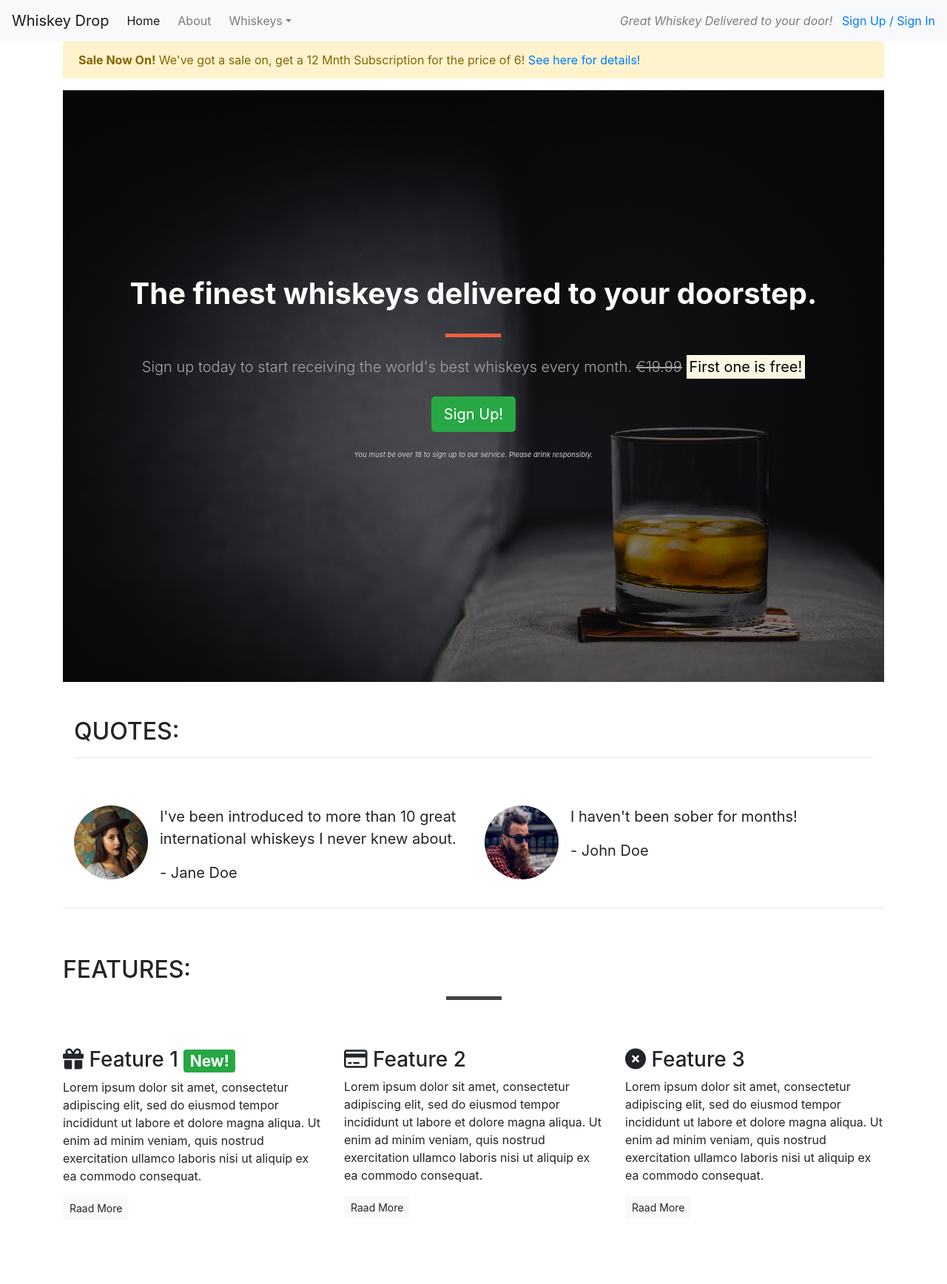
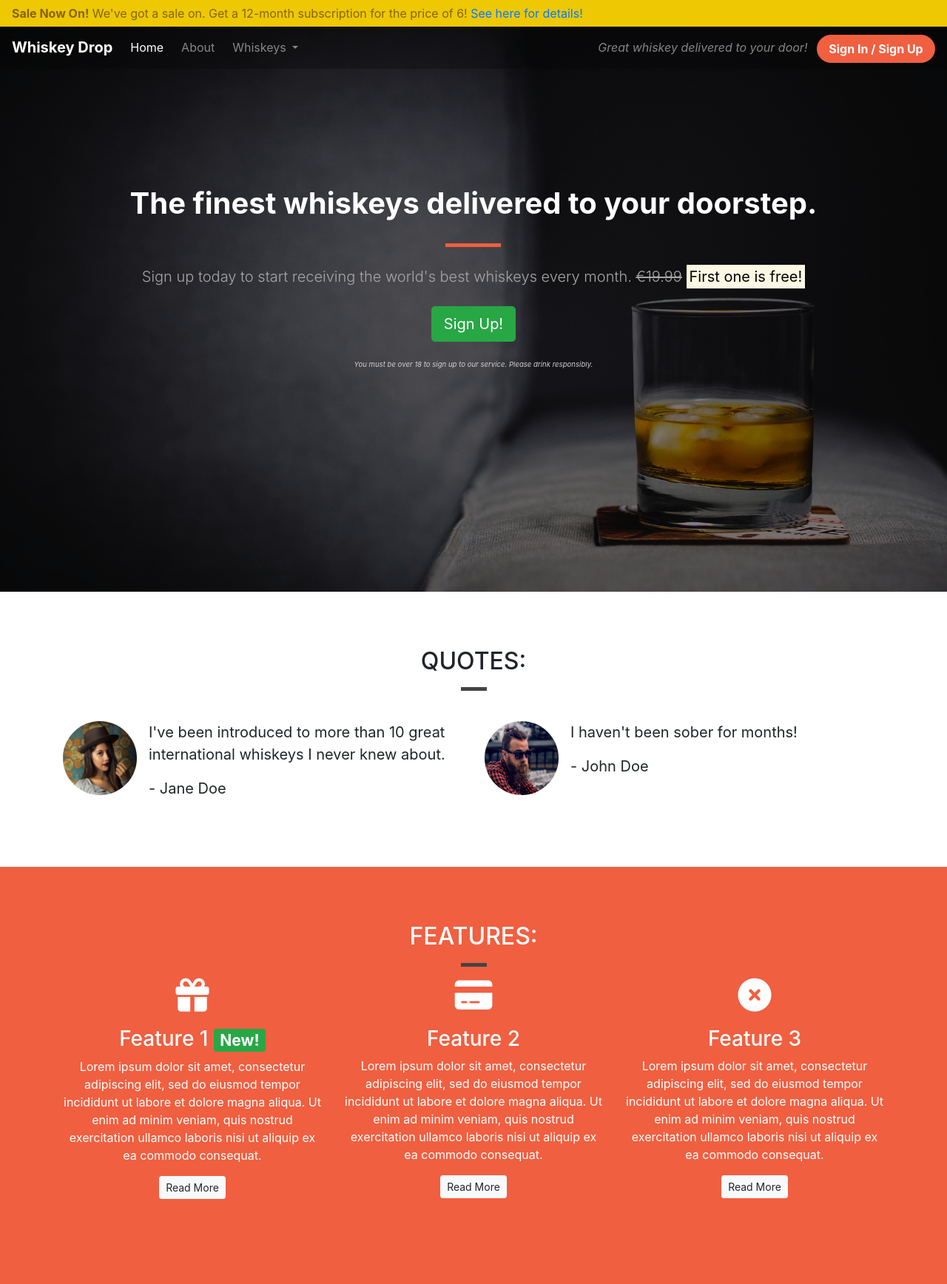
Before and after one commit to stevewhitehouse66/whiskey-drop, a plain HTML site: page index.html in a window 1280 px wide. Shown: the whole page at 74% size. Before the commit the page ends 1665 px from the top, so only its background shows below. Drawn offline with nearby package versions, Linux system fonts and the light colour scheme.

Commit message:
final commit

```diff
--- a/css/style.css
+++ b/css/style.css
@@ -1,28 +1,68 @@
-!
-
-body{
+ ! body {
     font-family: "Roboto", sans-serif;
 }
 
-.alert-container {
+.container-wrapper{
 
 }
-.callout-container{
+.container-wrapper--red{
+    background-color: #f05f40;
+    color: white;
+}
+
+.alert-container .col-12 {
+    padding-left: 0;
+    padding-right: 0;
+
+}
+
+.site-wide-alert {
+    border-radius: 0;
+    margin-bottom: 0;
+    padding: 5px 15px;
+    background-color: #eec802;
+    border-color: #eec802;
+}
+
+.callout-container {
     height: 100vh;
+    width: 100%;
     background: url('../images/whiskey-background.jpg') no-repeat bottom right fixed;
+    -webkit-background-size: cover;
+    -moz-background-size: cover;
+    -o-background-size: cover;
     background-size: cover;
 
     display: flex;
     align-items: center;
     justify-content: center;
+
     position: relative;
 }
-.quotes-container{
 
+/* Quotes */
+.quotes-container {}
+
+
+.quotes .page-header {
+    margin-bottom: 25px;
 }
-.features-container{
+.page-header h2 {
+    margin-top: 0;
+    text-align: center;
+}
+.features-container {}
 
+.feature {
+text-align: center;
+margin-bottom: 40px;
 }
+.feature i {
+    margin-bottom: 20px;
+    font-size: 45px;
+    line-height:45px;
+}
+
 .opaque-overlay {
     position: absolute;
     top: 0;
@@ -31,6 +71,7 @@ body{
     width: 100%;
     background-color: rgba(0, 0, 0, 0.5);
 }
+
 /* Block dividers */
 
 .block-divider {
@@ -47,11 +88,43 @@ body{
 .block-divider--short {
     width: 35px;
 }
-.jumbotron{
-    background-color:transparent;
+.content-container{
+    padding-top:75px;
+    padding-bottom: 75px;
+}
+/*Navbar*/
+.navalert-container {
+    position: absolute;
+    top: 0;
+    left: 0;
+    padding-left: 0;
+    padding-right: 0;
+    z-index: 1;
+
 }
 
-.jumbotron-header  {
+.navbar-brand {
+
+    font-weight: bold;
+}
+
+.navbar {
+    margin-bottom: 0;
+    border: 0;
+    width: 100%;
+    background-color: rgba(0, 0, 0, 0.25);
+}
+
+.navbar .navbar-brand a {
+    font-weight: bold;
+}
+
+/*Jumbotron*/
+.jumbotron {
+    background-color: transparent;
+}
+
+.jumbotron-header {
     color: white;
     font-weight: bold;
     margin-bottom: 30px;
@@ -68,3 +141,26 @@ body{
     font-style: italic;
     color: #d0d0d0;
 }
+
+/* Buttons */
+
+.btn--cta {
+    font-weight: bold;
+    border-radius: 23px;
+    width: 160px;
+}
+
+.btn--red {
+    color: white;
+    background-color: #f05f40;
+    border-color: #f05f40;
+}
+
+.btn--red:hover,
+.btn--red:active,
+.btn--red:focus,
+.btn--red:active:focus {
+    background-color: #df4929;
+    border-color: #df4929;
+    color: white;
+}
--- a/index.html
+++ b/index.html
@@ -4,27 +4,38 @@
 <head>
     <meta charset="utf-8">
     <title>Whiskey Drop | Taste a new whiskey every month</title>
-    <meta name="viewport" content="width=device-width, inital-scale=1.0">
+    <meta name="viewport" content="width=device-width, initial-scale=1.0">
     <link rel="stylesheet" href="https://maxcdn.bootstrapcdn.com/bootstrap/4.1.3/css/bootstrap.min.css">
     <link href="https://fonts.googleapis.com/css?family=Roboto:400,700" rel="stylesheet">
     <link rel="stylesheet" href="/css/style.css" type="text/css">
 </head>
 
 <body>
-    <nav class="navbar navbar-light bg-light navbar-expand-sm">
+    <body>
+        <div class="container-fluid navalert-container">
+            <div class="container-fluid alert-container">
+                <div class="row d-none d-sm-block">
+                    <div class="col-12">
+                        <div class="site-wide-alert alert alert-warning">
+                            <strong>Sale Now On!</strong> We've got a sale on. Get a 12-month subscription for the price of 6! <a href="">See here for details!</a>
+                        </div>
+                    </div>
+                </div>
+            </div>
+            <nav class="navbar navbar-dark navbar-expand-sm">
                 <a href="/" class="navbar-brand">Whiskey Drop</a>
-        <button class="navbar-toggler ml-auto" type="button" data-toggle="collapse" data-target="#navbarNavDropdown"
-            aria-controls="navbarNavDropdown" aria-expanded="false" aria-label="Toggle navigation">
+
+                <button class="navbar-toggler ml-auto" type="button" data-toggle="collapse" data-target="#navbarNavDropdown" aria-controls="navbarNavDropdown" aria-expanded="false" aria-label="Toggle navigation">
             <span class="navbar-toggler-icon"></span></button>
 
                 <div class="collapse navbar-collapse" id="navbarNavDropdown">
                     <ul class="navbar-nav mr-auto">
                         <li class="active nav-item mr-2"><a class="nav-link" href="/">Home</a></li>
-                <li class=" nav-item mr-2"><a class="nav-link" href="/about">About</a></li>
-                <li class="nav-item dropdown"><a class="nav-link dropdown-toggle" href="#" id="navbarDropdownMenuLink"
-                        role="button" data-toggle="dropdown" aria-haspopup="true" aria-expanded="false">
-                        Whiskeys</a>
-
+                        <li class="nav-item mr-2"><a class="nav-link" href="/about">About</a></li>
+                        <li class="nav-item dropdown">
+                            <a class="nav-link dropdown-toggle" href="#" id="navbarDropdownMenuLink" role="button" data-toggle="dropdown" aria-haspopup="true" aria-expanded="false">
+              Whiskeys
+            </a>
                             <div class="dropdown-menu" aria-labelledby="navbarDropdownMenuLink">
                                 <a class="dropdown-item" href="#">Irish</a>
                                 <a class="dropdown-item" href="#">Scotch</a>
@@ -33,27 +44,16 @@
                             </div>
                         </li>
 
-                <li class=" nav-item mr-2 d-block d-sm-none"><a class="nav-link" href="/login">Sign Up / Sign In</a>
-                </li>
+                        <li class="nav-item mr-2 d-block d-sm-none"><a class="nav-link" href="/login">Sign In / Sign Up</a></li>
                     </ul>
                 </div>
                 <div class="d-none d-md-block">
-            <p class="navbar-text my-auto mr-2"><i>Great Whiskey Delivered to your door!</i></p>
-            <a href="/login ">Sign Up / Sign In</a>
+                    <p class="navbar-text my-auto mr-2"><i>Great whiskey delivered to your door!</i></p>
+                    <a href="/login" class="btn btn--cta btn--red">Sign In / Sign Up</a>
                 </div>
             </nav>
-
-
-    <article class="container alert-container">
-        <div class="row d-none d-sm-block">
-            <div class="col-12">
-                <div class="alert alert-warning">
-                    <strong>Sale Now On!</strong> We've got a sale on, get a 12 Mnth Subscription for the price of 6! <a
-                        href="">See here for details!</a>
-                </div>
         </div>
 
-        </div>
         <div class="container-fluid callout-container">
             <!-- Callout -->
             <div class="opaque-overlay">&nbsp;</div>
@@ -74,42 +74,37 @@
         </div>
         <!-- /.callout -->
 
-
-
         <!-- Quotes -->
-    <div class="container quotes-container">
+        <div class="container-wrapper ">
+            <div class="container quotes-container content-container">
                 <section class="quotes">
                     <div class="row">
-                <div class="col-12 my-5">
+                        <div class="col-12 page-header">
                             <h2 class="text-uppercase">Quotes:</h2>
-                    <hr />
+                            <hr class="block-divider block-divider--short">
                         </div>
                     </div>
-
                     <div class="row">
-                <div class="col -12 col-md-6 ">
+                        <div class="col-12 col-md-6">
                             <div class="media">
                                 <div class="d-none d-sm-block">
-                            <img src="/images/girl-image.png" class="rounded-circle mr-3" height="100" width="100">
+                                    <img src="images/girl-image.png" class="rounded-circle mr-3" height=100 width=100>
                                 </div>
                                 <div class="media-body">
                                     <blockquote class="blockquote">
-                                <p>I've been introduced to more than 10 great international whiskeys I never knew about.
-                                </p>
+                                        <p>I've been introduced to more than 10 great international whiskeys I never knew about.</p>
                                         <p>- Jane Doe</p>
                                     </blockquote>
                                 </div>
                             </div>
                         </div>
-
-
-                <div class="col -12 col-md-6 ">
+                        <div class="col-12 col-md-6">
                             <div class="media">
                                 <div class="d-none d-sm-block">
-                            <img src="/images/guy-image.png" class="rounded-circle mr-3" height="100" width="100">
+                                    <img src="images/guy-image.png" class="rounded-circle mr-3" height=100 width=100>
                                 </div>
                                 <div class="media-body">
-                            <bloackquote class="blockquote">
+                                    <blockquote class="blockquote">
                                         <p>I haven't been sober for months!</p>
                                         <p>- John Doe</p>
                                     </blockquote>
@@ -119,114 +114,50 @@
                     </div>
                 </section>
                 </div>
-
-
-
-
-        </section>
+                </div>
                 <!-- /.quotes -->
-        <hr>
-
         <!-- Features -->
-        <div class="features-container">
+        <div class="container-wrapper container-wrapper--red">
+            <div class="container features-container content-container">
                 <section class="features">
                     <div class="row">
-                <div class="col-12 my-5">
+                        <div class="col-12 page-header">
                         <h2 class="text-uppercase">Features:</h2>
-                    <hr class="block-divider block-divider-orange">
-                    </div>
-                </div>
+                        <hr class="block-divider block-divider--short">                    </div>
                 </div>
                 <div class="row">
                     <div class="col-12 col-md-6 col-lg-4">
                         <div class="feature">
-                        <h3><i class="fa-solid fa-gift d-none d-sm-inline"></i> Feature 1 <span
-                                class="badge badge-success">New!</span></h3>
-                        <p>Lorem ipsum dolor sit amet, consectetur adipiscing elit, sed do eiusmod tempor incididunt ut
-                            labore
-                            et dolore magna aliqua. Ut enim ad minim veniam, quis nostrud exercitation ullamco laboris
-                            nisi
-                            ut
-                            aliquip ex ea commodo consequat.</p>
-                        <p><a class="btn btn-sm btn-light" href="">Raad More</a></p>
+                            <h3><i class="fas fa-gift d-none d-sm-block"></i> Feature 1 <span class="badge badge-success">New!</span></h3>
+                            <p>Lorem ipsum dolor sit amet, consectetur adipiscing elit, sed do eiusmod tempor incididunt ut labore et dolore magna aliqua. Ut enim ad minim veniam, quis nostrud exercitation ullamco laboris nisi ut aliquip ex ea commodo consequat.</p>
+                            <p><a class="btn btn-sm btn-light" href="">Read More</a></p>
                         </div>
                     </div>
                     <div class="col-12 col-md-6 col-lg-4">
                         <div class="feature">
-                        <h3><i class="fa-regular fa-credit-card d-none d-sm-inline"></i> Feature 2</h3>
-                        <p>Lorem ipsum dolor sit amet, consectetur adipiscing elit, sed do eiusmod tempor incididunt ut
-                            labore
-                            et dolore magna aliqua. Ut enim ad minim veniam, quis nostrud exercitation ullamco laboris
-                            nisi
-                            ut
-                            aliquip ex ea commodo consequat.</p>
-                        <p><a class="btn btn-sm btn-light" href="">Raad More</a></p>
+                            <h3><i class="fas fa-credit-card d-none d-sm-block"></i> Feature 2</h3>
+                            <p>Lorem ipsum dolor sit amet, consectetur adipiscing elit, sed do eiusmod tempor incididunt ut labore et dolore magna aliqua. Ut enim ad minim veniam, quis nostrud exercitation ullamco laboris nisi ut aliquip ex ea commodo consequat.</p>
+                            <p><a class="btn btn-sm btn-light" href="">Read More</a></p>
                         </div>
                     </div>
                     <div class="col-12 d-md-none d-lg-block col-lg-4">
                         <div class="feature">
-                        <h3><i class="fa-solid fa-circle-xmark d-none d-sm-inline"></i> Feature 3</h3>
-                        <p>Lorem ipsum dolor sit amet, consectetur adipiscing elit, sed do eiusmod tempor incididunt ut
-                            labore
-                            et dolore magna aliqua. Ut enim ad minim veniam, quis nostrud exercitation ullamco laboris
-                            nisi
-                            ut
-                            aliquip ex ea commodo consequat.</p>
-                        <p><a class="btn btn-sm btn-light" href="">Raad More</a></p>
+                            <h3><i class="fas fa-times-circle d-none d-sm-block"></i> Feature 3</h3>
+                            <p>Lorem ipsum dolor sit amet, consectetur adipiscing elit, sed do eiusmod tempor incididunt ut labore et dolore magna aliqua. Ut enim ad minim veniam, quis nostrud exercitation ullamco laboris nisi ut aliquip ex ea commodo consequat.</p>
+                            <p><a class="btn btn-sm btn-light" href="">Read More</a></p>
                         </div>
                     </div>
                 </div>
                 </section>
             </div>
+        </div>
         <!-- /.features -->
 
-        <!-- Favourites
-
-        <section class="favourites">
-            <h2 class="text-uppercase">Monthly Favourites</h2>
-            <table class="table">
-                <thead>
-                    <tr>
-                        <th scope="col">Name</th>
-                        <th scope="col">Origin</th>
-                    </tr>
-                </thead>
-                <tbody>
-                    <tr>
-                        <th scope="row"></th>
-                        <td></td>
-                        <td></td>
-                    </tr>
-                    <tr>
-                        <th scope="row"></th>
-                        <td></td>
-                        <td></td>
-                    </tr>
-                    <tr>
-                        <th scope="row"></th>
-                        <td></td>
-                        <td></td>
-                    </tr>
-                    <tr>
-                        <th scope="row"></th>
-                        <td></td>
-                        <td></td>
-                    </tr>
-                    <tr>
-                        <th scope="row"></th>
-                        <td></td>
-                        <td></td>
-                    </tr>
-                </tbody>
-            </table>
-           /.Favourites-->
-
-    </article>
-    <div class="modal" tabindex="-1" id="signupmodal">
-        <div class="modal-dialog">
+        <div class="modal" tabindex="-1" role="dialog" id="signUpModal">
+            <div class="modal-dialog" role="document">
                 <div class="modal-content">
                     <div class="modal-header">
-              <h5 class="modal-title">Sign Up To Whiskey Drop</h5>
+                        <h5 class="modal-title">Sign Up To Whiskey Drop!</h5>
                         <button type="button" class="close" data-dismiss="modal" aria-label="Close">
               <span aria-hidden="true">&times;</span>
             </button>
@@ -234,33 +165,36 @@
                     <div class="modal-body">
                         <form>
                             <div class="form-group">
-                      <label for="inputemail">Email address</label>
-                      <input type="email" class="form-control" id="exampleInputEmail1" aria-describedby="emailHelp">
-                      <small id="inputemail" class="form-text text-muted">We'll never share your email with anyone else.</small>
+                                <label for="exampleInputEmail1">Email address</label>
+                                <input type="email" class="form-control" id="exampleInputEmail1" aria-describedby="emailHelp" placeholder="Enter email">
+                                <small id="emailHelp" class="form-text text-muted">We'll never share your email with anyone else.</small>
                             </div>
                             <div class="form-group">
                                 <label for="password">Password</label>
-                      <input type="password" class="form-control" id="password">
+                                <input type="password" class="form-control" id="password" placeholder="Password">
                             </div>
                             <div class="form-group">
-                        <label for="repeatpassword">Repeat Password</label>
-                        <input type="password" class="form-control" id="repeatpassword">
+                                <label for="repeatPassword">Repeat Password</label>
+                                <input type="password" class="form-control" id="repeatPassword" placeholder="Repeat Password">
                             </div>
-                    <div class="form-group form-check">
-                      <label class="form-check-label" for="exampleCheck1">Check me out</label>
-                    </div>
-                    <button type="submit" class="btn btn-primary">Submit</button>
+                            <button type="submit" class="btn btn-success">Submit</button>
                         </form>
                     </div>
-
                 </div>
             </div>
         </div>
 
+
     <script src="https://kit.fontawesome.com/f382a4fd20.js" crossorigin="anonymous"></script>
-    <script src="https://code.jquery.com/jquery-3.3.1.slim.min.js" integrity="sha384-q8i/X+965DzO0rT7abK41JStQIAqVgRVzpbzo5smXKp4YfRvH+8abtTE1Pi6jizo" crossorigin="anonymous"></script>
-    <script src="https://cdnjs.cloudflare.com/ajax/libs/popper.js/1.14.3/umd/popper.min.js" integrity="sha384-ZMP7rVo3mIykV+2+9J3UJ46jBk0WLaUAdn689aCwoqbBJiSnjAK/l8WvCWPIPm49" crossorigin="anonymous"></script>
-    <script src="https://stackpath.bootstrapcdn.com/bootstrap/4.1.3/js/bootstrap.min.js" integrity="sha384-ChfqqxuZUCnJSK3+MXmPNIyE6ZbWh2IMqE241rYiqJxyMiZ6OW/JmZQ5stwEULTy" crossorigin="anonymous"></script>
+    <script src="https://code.jquery.com/jquery-3.3.1.slim.min.js"
+        integrity="sha384-q8i/X+965DzO0rT7abK41JStQIAqVgRVzpbzo5smXKp4YfRvH+8abtTE1Pi6jizo" crossorigin="anonymous">
+    </script>
+    <script src="https://cdnjs.cloudflare.com/ajax/libs/popper.js/1.14.3/umd/popper.min.js"
+        integrity="sha384-ZMP7rVo3mIykV+2+9J3UJ46jBk0WLaUAdn689aCwoqbBJiSnjAK/l8WvCWPIPm49" crossorigin="anonymous">
+    </script>
+    <script src="https://stackpath.bootstrapcdn.com/bootstrap/4.1.3/js/bootstrap.min.js"
+        integrity="sha384-ChfqqxuZUCnJSK3+MXmPNIyE6ZbWh2IMqE241rYiqJxyMiZ6OW/JmZQ5stwEULTy" crossorigin="anonymous">
+    </script>
 </body>
 
 </html>
```
Lines whose indentation alone changed are shown as unchanged.
